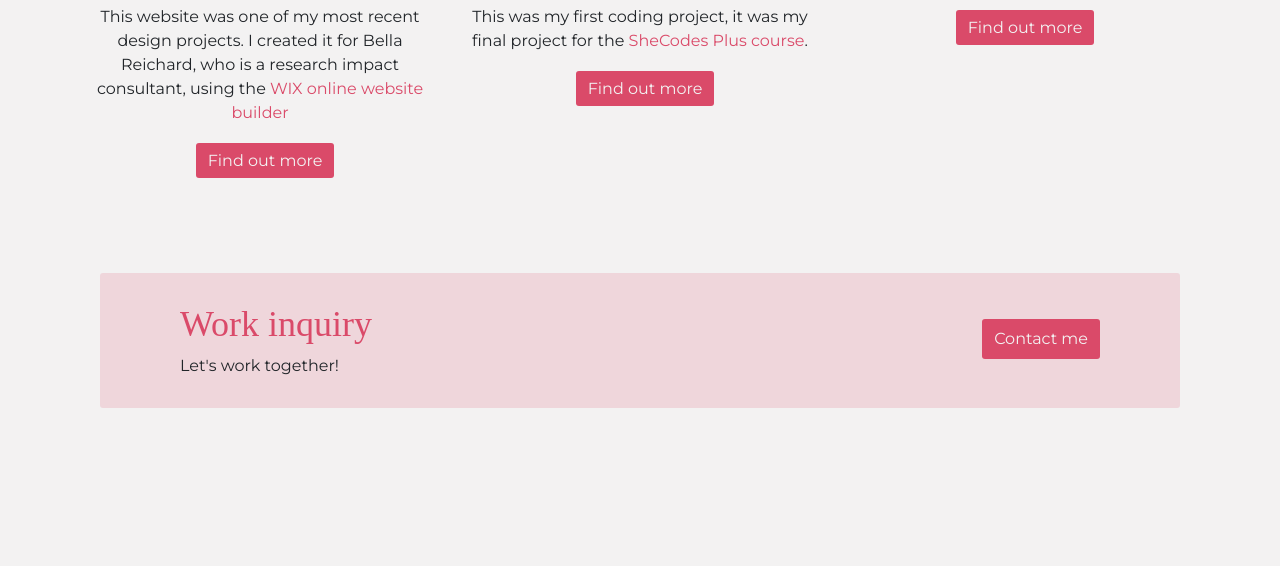
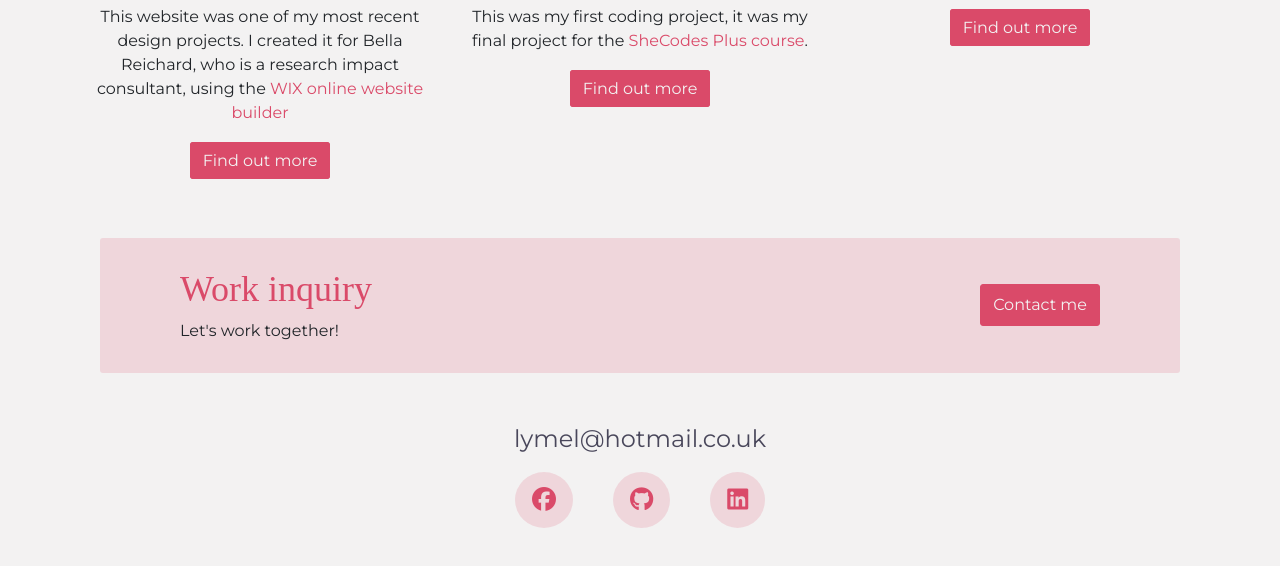
Before and after one commit to AnnaLSutherland/portfolio-responsive-menu, a plain HTML site: page index.html in a window 1280 px wide. Shown: the part 1162-1728 px from the top of the page. Before the commit the page ends 1670 px from the top, so only its background shows below. Drawn offline with nearby package versions, Linux system fonts and the light colour scheme.

Commit message:
Added social icons to footer

```diff
--- a/index.html
+++ b/index.html
@@ -171,6 +171,18 @@
           >
         </div>
       </div>
+      <div class="d-flex justify-content-center">
+        <a class="email_link" href=""
+          >lymel@hotmail.co.uk</a
+        >
+      </div>
+      <div
+        class="social_links d-flex justify-content-center"
+      >
+        <a href=""><i class="fa-brands fa-facebook"></i></a>
+        <a href=""><i class="fa-brands fa-github"></i></a>
+        <a href=""><i class="fa-brands fa-linkedin"></i></a>
+      </div>
     </footer>
     <script src="/src/script.js"></script>
   </body>
--- a/src/style.css
+++ b/src/style.css
@@ -108,9 +108,8 @@ header {
   background-color: var(--branding-color);
   color: var(--primary-color);
   font-size: 16px;
-  margin-left: 10px;
   padding: 8px 12px;
-  border: none;
+  border: 1px solid var(--branding-color);
   outline: none;
   cursor: pointer;
   border-radius: 3px;
@@ -119,7 +118,8 @@ header {
 
 .action_btn:hover {
   color: var(--branding-color);
-  background-color: var(--tint-color);
+  background-color: var(--primary-color);
+  border: 1px solid var(--branding-color);
 }
 .branding_btn {
   font-size: 21px;
@@ -195,7 +195,7 @@ header {
   text-decoration: underline;
 }
 footer {
-  margin: 100px;
+  margin: 65px 100px;
 }
 footer .work_inquiry_box {
   background-color: #da4a692a;
@@ -204,6 +204,23 @@ footer .work_inquiry_box {
 }
 footer .work_inquiry_box p {
   margin: 0;
+}
+footer .email_link {
+  font-size: 24px;
+  margin-bottom: 15px;
+}
+footer .social_links a {
+  color: var(--branding-color);
+  font-size: 24px;
+  margin: 0 20px;
+  padding: 10px 17px;
+  background-color: #da4a692a;
+  border-radius: 50%;
+  transition: all 100ms ease-in-out;
+}
+footer .social_links a:hover {
+  color: var(--primary-color);
+  background-color: var(--branding-color);
 }
 
 /* Responsive Design */
```
